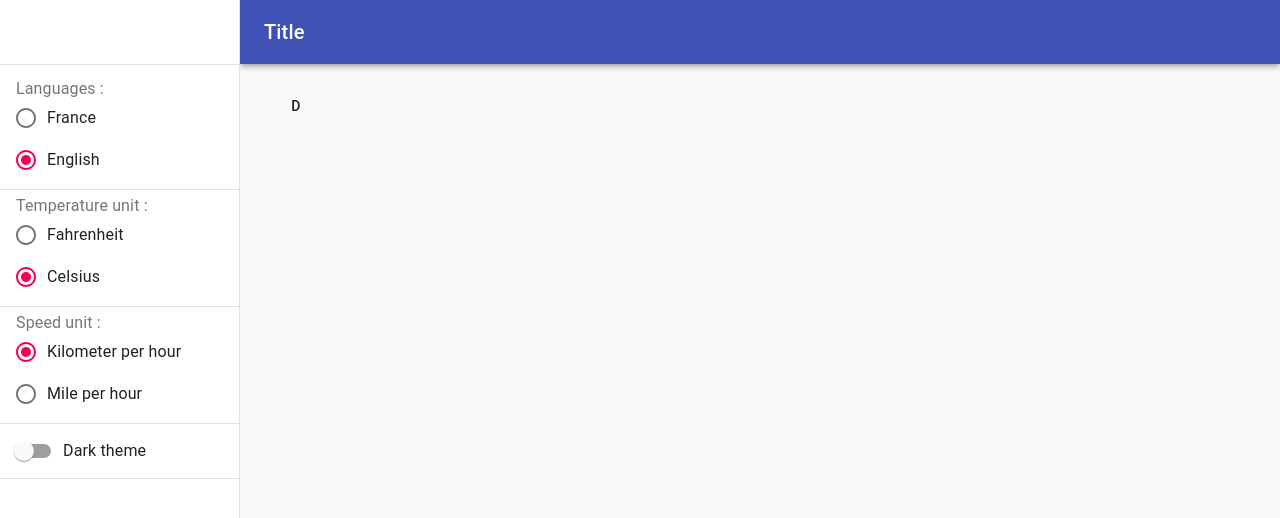
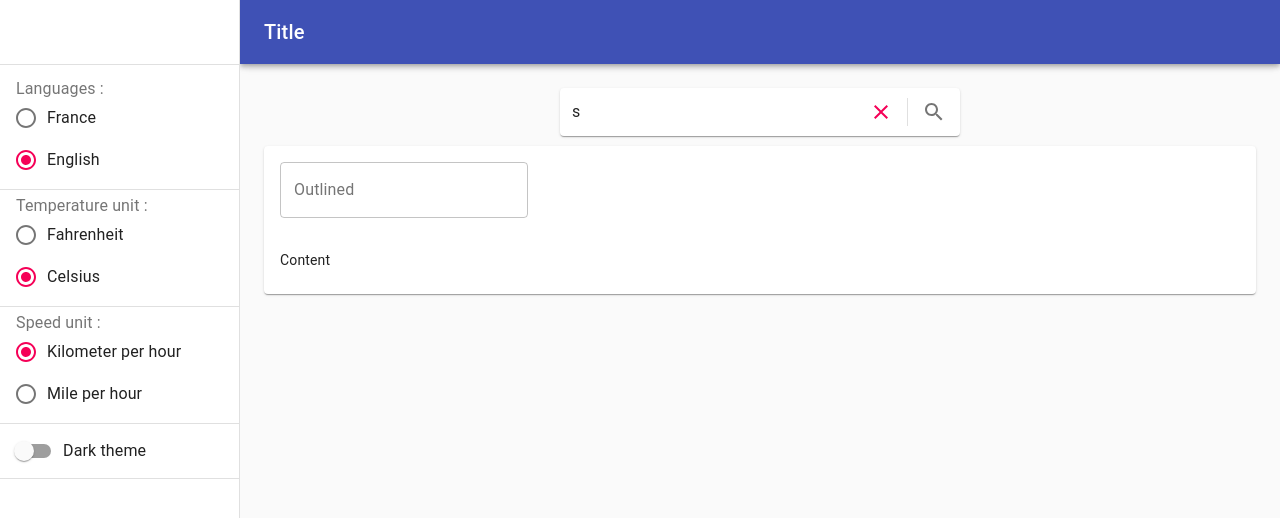
Before and after one commit to ha-abdou/weatherApp, a React (Create React App) app: page / in a window 1280 px wide. Shown: the top 518 px of the page. Built offline with nearby package versions, Linux system fonts and the light colour scheme.

Commit message:
create first entry for the api, create SearchInput component needed by WeatherCaster component

```diff
--- a/package.json
+++ b/package.json
@@ -8,6 +8,7 @@
     "@testing-library/jest-dom": "^4.2.4",
     "@testing-library/react": "^9.3.2",
     "@testing-library/user-event": "^7.1.2",
+    "@types/axios": "^0.14.0",
     "@types/i18next-browser-languagedetector": "^3.0.0",
     "@types/jest": "^24.0.0",
     "@types/js-cookie": "^2.2.4",
@@ -15,6 +16,7 @@
     "@types/react": "^16.9.0",
     "@types/react-dom": "^16.9.0",
     "@types/react-i18next": "^8.1.0",
+    "axios": "^0.19.1",
     "i18next": "^19.0.3",
     "i18next-browser-languagedetector": "^4.0.1",
     "js-cookie": "^2.2.1",
--- a/src/App.tsx
+++ b/src/App.tsx
@@ -1,9 +1,10 @@
-import { Button, CssBaseline, makeStyles, ThemeProvider } from '@material-ui/core';
+import { CssBaseline, makeStyles, ThemeProvider } from '@material-ui/core';
 import Cookies from "js-cookie";
 import React from 'react';
 import appReducer, {SET_SETTINGS, TOGGLE_DRAWER} from "./App.reducer";
 import MyAppBar from "./components/atoms/MyAppBar";
 import MyDrawer from "./components/molecules/MyDrawer";
+import WeatherCaster from "./components/organisms/weatherCaster";
 import i18n from "./i18n";
 import SettingsContext from "./settingsContext";
 import {darkTheme, lightTheme} from "./themes";
@@ -47,7 +48,7 @@ const App = () => {
                 <MyDrawer isOpen={state.drawer} toggle={handleDrawerToggle} />
                 <main className={classes.content}>
                     <div className={classes.toolbar} />
-                    <Button onClick={() => defaultSettings.setSetting("tempUnit", state.tempUnit)}>d</Button>
+                    <WeatherCaster />
                 </main>
             </div>
         </ThemeProvider>
--- /dev/null
+++ b/src/components/atoms/SearchInput/index.tsx
@@ -0,0 +1,64 @@
+import {createStyles, Divider, IconButton, InputBase, makeStyles, Paper, Theme} from "@material-ui/core";
+import {Clear as ClearIcon, Search as SearchIcon} from "@material-ui/icons";
+import React, {CSSProperties} from "react";
+import {useTranslation} from "react-i18next";
+
+const useStyles = makeStyles((theme: Theme) =>
+    createStyles({
+        divider: {
+            height: 28,
+            margin: 4,
+        },
+        iconButton: {
+            padding: 10,
+        },
+        input: {
+            flex: 1,
+            marginLeft: theme.spacing(1),
+        },
+        root: {
+            alignItems: 'center',
+            display: 'flex',
+            padding: '2px 4px',
+        },
+    }),
+);
+
+interface ISearchInputProps {
+    label?: string;
+    value: string;
+    onChange: (value: string) => void;
+    onSearch: (value: string) => void;
+    style?: CSSProperties;
+}
+
+const SearchInput = ({ label, onChange, onSearch, value, style}: ISearchInputProps) => {
+    const classes = useStyles();
+    const { t } = useTranslation();
+
+    return (<Paper component="form" className={classes.root} style={style}>
+        <InputBase
+            className={classes.input}
+            placeholder={label}
+            inputProps={{ 'aria-label': label }}
+            value={value}
+            onChange={(event) => onChange(event.target.value)}
+        />
+        <IconButton color="secondary"
+                    className={classes.iconButton}
+                    aria-label={t("clear")}
+                    onClick={onChange.bind(null, "")}
+        >
+            <ClearIcon />
+        </IconButton>
+        <Divider className={classes.divider} orientation="vertical" />
+        <IconButton className={classes.iconButton}
+                    aria-label={t("search")}
+                    onClick={onSearch.bind(null, value)}
+        >
+            <SearchIcon />
+        </IconButton>
+    </Paper>);
+};
+
+export default SearchInput
--- /dev/null
+++ b/src/components/organisms/weatherCaster/index.tsx
@@ -0,0 +1,23 @@
+import {
+    Card,
+    CardContent,
+    CardHeader,
+    TextField,
+} from "@material-ui/core";
+import React from "react";
+import SearchInput from "../../atoms/SearchInput";
+
+
+const WeatherCaster = () => {
+
+    return (<>
+        <SearchInput style={{ maxWidth: "400px", margin: "auto", marginBottom: "10px"}}
+                     value="s" onChange={() => {/**/}} onSearch={() => {/**/}} label="fdsd" />
+        <Card>
+            <CardHeader title={<TextField id="outlined-basic" label="Outlined" variant="outlined" />} />
+            <CardContent> Content </CardContent>
+        </Card>
+    </>);
+};
+
+export default WeatherCaster;
--- /dev/null
+++ b/src/components/organisms/weatherCaster/screens/OneCity.tsx
@@ -0,0 +1,5 @@
+import React from "react";
+
+const WeatherCasterOneCityScreen = () =>(<p>one city</p>);
+
+export default WeatherCasterOneCityScreen;
--- a/src/constants.ts
+++ b/src/constants.ts
@@ -1,2 +1,9 @@
 
 export const drawerWidth = 240;
+
+
+export const TOKEN = process.env.REACT_APP_API_TOKEN;
+
+if (!TOKEN || TOKEN === "") {
+    throw Error("Need token to get weather data");
+}
--- a/src/locales/en/translation.json
+++ b/src/locales/en/translation.json
@@ -6,5 +6,7 @@
   "tempUnit": "Temperature unit",
   "speedUnit": "Speed unit",
   "MPH": "Mile per hour",
-  "KPH": "Kilometer per hour"
+  "KPH": "Kilometer per hour",
+  "search": "Search",
+  "clear": "Clear"
 }
--- a/src/locales/fr/translation.json
+++ b/src/locales/fr/translation.json
@@ -6,5 +6,7 @@
   "tempUnit": "Unité de température",
   "speedUnit": "Unité de vitesse",
   "MPH": "Mile par heure",
-  "KPH": "Kilomètre par heure"
+  "KPH": "Kilomètre par heure",
+  "search": "Chercher",
+  "clear": "Nettoyer"
 }
```
Also changed, not shown: src/api/index.ts (added, +51 -0 lines), src/components/organisms/weatherCaster/screens/Main.tsx (added, +11 -0 lines), 2 other files (tests, documents, lock files or other folders).
